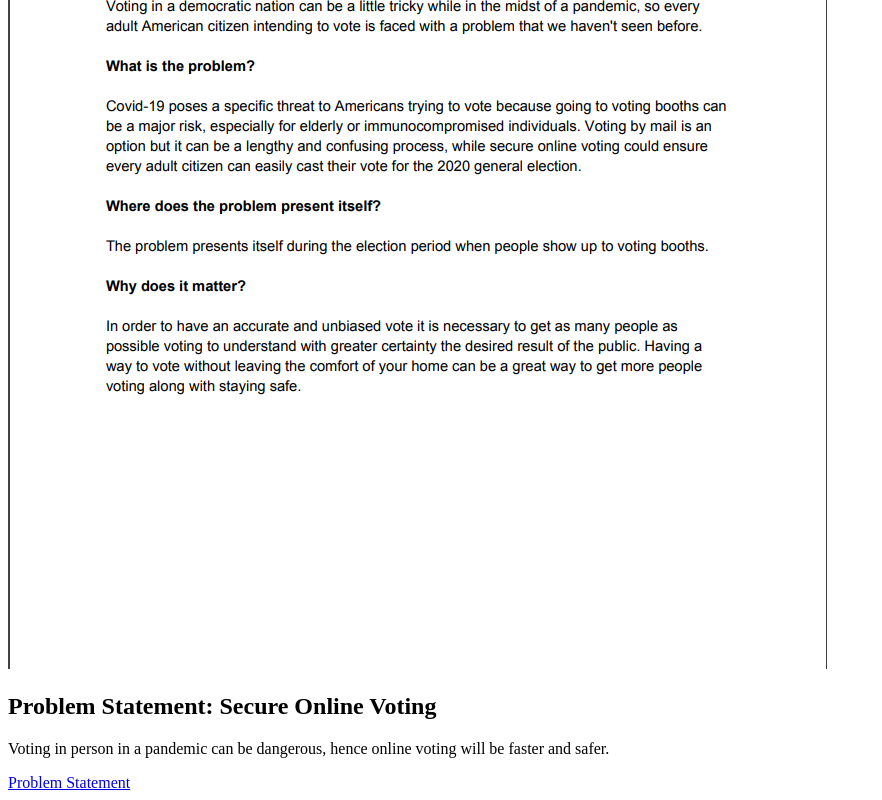
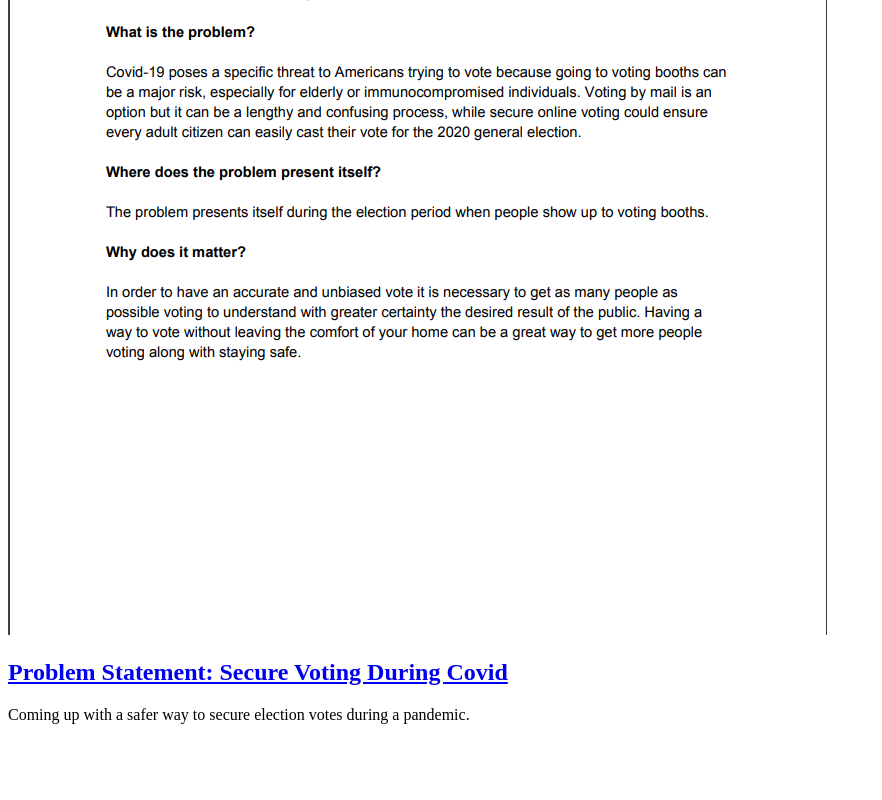
Before and after one commit to suhibl032/suhibl032.github.io, a plain HTML site: page index.html in a window 1280 px wide. Shown: the part 503-1303 px from the top of the page, without its empty margins (0-882 px from the left). After the commit the page ends 1243 px from the top, so only its background shows below. Drawn offline with Linux system fonts and the light colour scheme.

Commit message:
Add files via upload

```diff
--- a/index.html
+++ b/index.html
@@ -5,12 +5,15 @@
     </head>
     <body>
         <h1>Nghi Nguyen CSCE 190 Site</h1>
-        <p>Hello.</p>
+
         <section class="assignment">
-            <img src="images/Problem_statement.png">
-            <h2>Problem Statement: Secure Online Voting</h2>
-            <p>Voting in person in a pandemic can be dangerous, hence online voting will be faster and safer.</p>
-            <a href="files/Problem_Statement.pdf">Problem Statement</a>
+            <a href="files/Problem_Statement.pdf"><img src="images/Problem_Statement.png"></a>
+            <section class="ass-details">
+                <a href="files/Problem_Statement.pdf"><h2>Problem Statement: Secure Voting During Covid</h2></a>
+                <p>
+                    Coming up with a safer way to secure election votes during a pandemic.
+                </p>
+            </section>
         </section>
     </body>
 </html>
```
